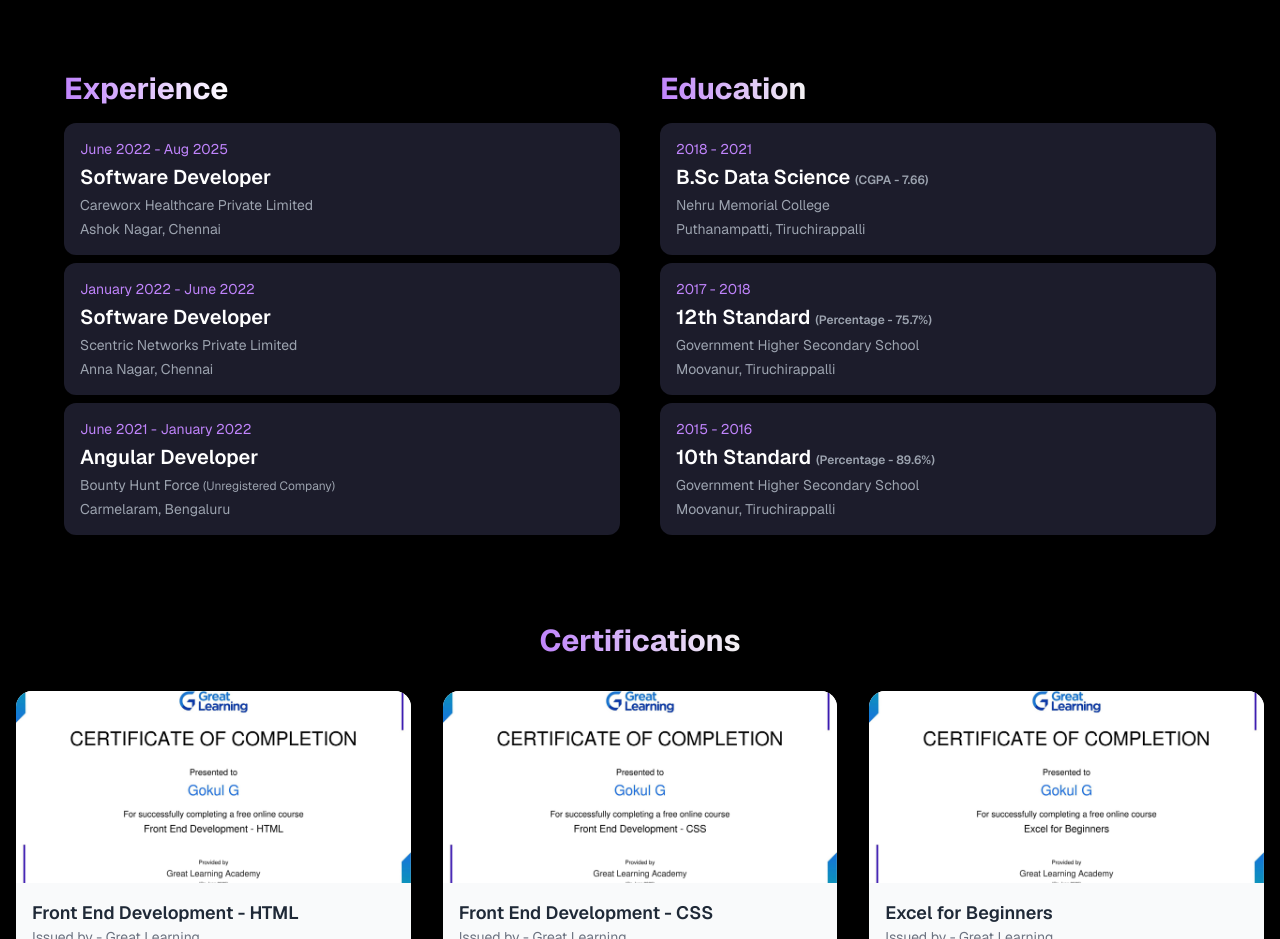
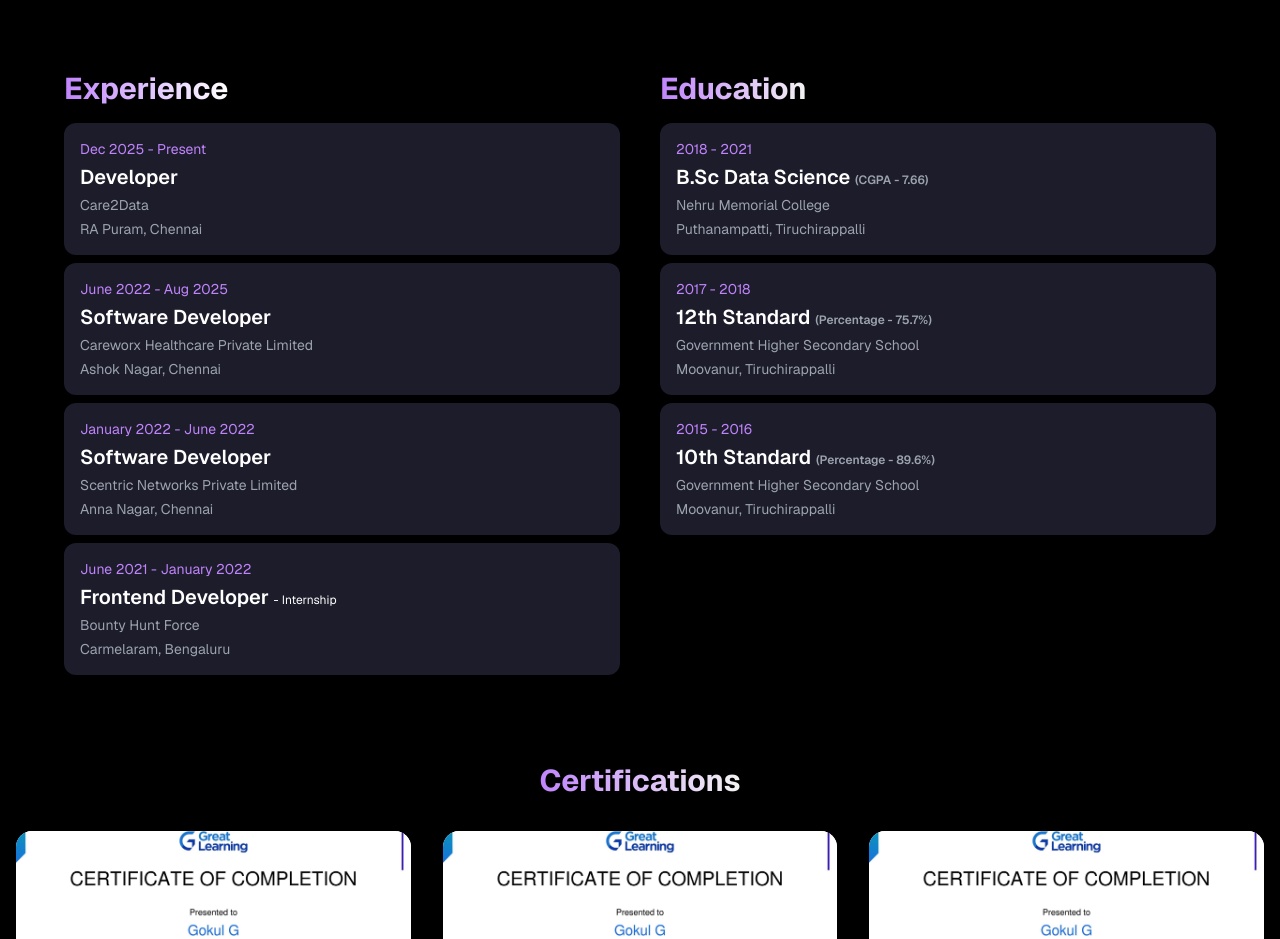
Before and after one commit to GokulRiya/GokulGovindaraj_Portfolio, an Angular app: page / in a window 1280 px wide. Shown: the part 2780-3719 px from the top of the page. Built offline with nearby package versions, Linux system fonts and the light colour scheme.

Commit message:
experience update

```diff
--- a/src/app/app.component.html
+++ b/src/app/app.component.html
@@ -149,9 +149,9 @@
         <div
           class="flex flex-col sm:flex-row justify-between items-center border border-gray-100 hover:bg-gradient-to-r from-purple-400 to-white p-4 rounded-xl hover:cursor-pointer group transition-colors duration-300">
           <div class="flex flex-col sm:flex-row sm:items-center">
-            <p class="font-bold text-purple-400 text-lg sm:mx-2 sm:my-0 group-hover:text-white">01</p>
-            <h3 class="w-64 text-lg font-semibold sm:mx-2 sm:my-0 group-hover:text-white">E-commerce</h3>
-            <p class="text-sm text-gray-400 sm:mx-2 sm:my-0 group-hover:text-white max-w-md">
+            <p class="font-bold text-purple-400 text-lg sm:mx-2 sm:my-0 group-hover:text-black">01</p>
+            <h3 class="w-64 text-lg font-semibold sm:mx-2 sm:my-0 group-hover:text-black">E-commerce</h3>
+            <p class="text-sm text-gray-400 sm:mx-2 sm:my-0 group-hover:text-black max-w-md">
               Built a responsive e-commerce UI with dynamic product listings, cart functionality, and seamless
               checkout
               flows. Focused on delivering a smooth and user-friendly shopping experience across all devices.
@@ -168,9 +168,9 @@
         <div
           class="flex flex-col sm:flex-row justify-between items-center border border-gray-100 hover:bg-gradient-to-r from-purple-400 to-white p-4 rounded-xl hover:cursor-pointer group transition-colors duration-300">
           <div class="flex flex-col sm:flex-row sm:items-center">
-            <p class="font-bold text-purple-400 text-lg sm:mx-2 sm:my-0 group-hover:text-white">02</p>
-            <h3 class="w-64 text-lg font-semibold sm:mx-2 sm:my-0 group-hover:text-white">LMS</h3>
-            <p class="text-sm text-gray-400 sm:mx-2 sm:my-0 group-hover:text-white max-w-md">
+            <p class="font-bold text-purple-400 text-lg sm:mx-2 sm:my-0 group-hover:text-black">02</p>
+            <h3 class="w-64 text-lg font-semibold sm:mx-2 sm:my-0 group-hover:text-black">LMS</h3>
+            <p class="text-sm text-gray-400 sm:mx-2 sm:my-0 group-hover:text-black max-w-md">
               Designed and developed modern, user-friendly Learning Management System (LMS) interfaces, featuring
               interactive course cards and a client-side book purchasing experience with real-time feedback.
             </p>
@@ -186,9 +186,9 @@
         <div
           class="flex flex-col sm:flex-row justify-between items-center border border-gray-100 hover:bg-gradient-to-r from-purple-400 to-white p-4 rounded-xl hover:cursor-pointer group transition-colors duration-300">
           <div class="flex flex-col sm:flex-row sm:items-center">
-            <p class="font-bold text-purple-400 text-lg sm:mx-2 sm:my-0 group-hover:text-white">03</p>
-            <h3 class="w-64 text-lg font-semibold sm:mx-2 sm:my-0 group-hover:text-white">Health Care</h3>
-            <p class="text-sm text-gray-400 sm:mx-2 sm:my-0 group-hover:text-white max-w-md">
+            <p class="font-bold text-purple-400 text-lg sm:mx-2 sm:my-0 group-hover:text-black">03</p>
+            <h3 class="w-64 text-lg font-semibold sm:mx-2 sm:my-0 group-hover:text-black">Health Care</h3>
+            <p class="text-sm text-gray-400 sm:mx-2 sm:my-0 group-hover:text-black max-w-md">
               Designed healthcare interfaces and dashboards that display real-time insights through dynamic charts
               and
               trigger intelligent alerts to enhance monitoring and decision-making.
@@ -205,9 +205,9 @@
         <div
           class="flex flex-col sm:flex-row justify-between items-center border border-gray-100 hover:bg-gradient-to-r from-purple-400 to-white p-4 rounded-xl hover:cursor-pointer group transition-colors duration-300">
           <div class="flex flex-col sm:flex-row sm:items-center">
-            <p class="font-bold text-purple-400 text-lg sm:mx-2 sm:my-0 group-hover:text-white">04</p>
-            <h3 class="w-64 text-lg font-semibold sm:mx-2 sm:my-0 group-hover:text-white">IoT Solution</h3>
-            <p class="text-sm text-gray-400 sm:mx-2 sm:my-0 group-hover:text-white max-w-md">
+            <p class="font-bold text-purple-400 text-lg sm:mx-2 sm:my-0 group-hover:text-black">04</p>
+            <h3 class="w-64 text-lg font-semibold sm:mx-2 sm:my-0 group-hover:text-black">IoT Solution</h3>
+            <p class="text-sm text-gray-400 sm:mx-2 sm:my-0 group-hover:text-black max-w-md">
               Developed custom IoT dashboards to visualize live device data using clean tables and interactive
               charts.
               Enabled users to track and analyze device performance effectively.
@@ -224,11 +224,11 @@
         <div
           class="flex flex-col sm:flex-row justify-between items-center border border-gray-100 hover:bg-gradient-to-r from-purple-400 to-white p-4 rounded-xl hover:cursor-pointer group transition-colors duration-300">
           <div class="flex flex-col sm:flex-row sm:items-center">
-            <p class="font-bold text-purple-400 text-lg sm:mx-2 sm:my-0 group-hover:text-white">05</p>
-            <h3 class="w-64 text-lg font-semibold sm:mx-2 sm:my-0 group-hover:text-white">Static & SPA Web
+            <p class="font-bold text-purple-400 text-lg sm:mx-2 sm:my-0 group-hover:text-black">05</p>
+            <h3 class="w-64 text-lg font-semibold sm:mx-2 sm:my-0 group-hover:text-black">Static & SPA Web
               Development
             </h3>
-            <p class="text-sm text-gray-400 sm:mx-2 sm:my-0 group-hover:text-white max-w-md">
+            <p class="text-sm text-gray-400 sm:mx-2 sm:my-0 group-hover:text-black max-w-md">
               Built both static and dynamic web solutions, from landing pages to advanced single-page applications
               (SPAs). Used technologies like HTML, Tailwind CSS, and Angular to create responsive, interactive, and
               optimized web experiences.
@@ -245,9 +245,9 @@
         <div
           class="flex flex-col sm:flex-row justify-between items-center border border-gray-100 hover:bg-gradient-to-r from-purple-400 to-white p-4 rounded-xl hover:cursor-pointer group transition-colors duration-300">
           <div class="flex flex-col sm:flex-row sm:items-center">
-            <p class="font-bold text-purple-400 text-lg sm:mx-2 sm:my-0 group-hover:text-white">06</p>
-            <h3 class="w-64 text-lg font-semibold sm:mx-2 sm:my-0 group-hover:text-white">Mobile Applications</h3>
-            <p class="text-sm text-gray-400 sm:mx-2 sm:my-0 group-hover:text-white max-w-md">
+            <p class="font-bold text-purple-400 text-lg sm:mx-2 sm:my-0 group-hover:text-black">06</p>
+            <h3 class="w-64 text-lg font-semibold sm:mx-2 sm:my-0 group-hover:text-black">Mobile Applications</h3>
+            <p class="text-sm text-gray-400 sm:mx-2 sm:my-0 group-hover:text-black max-w-md">
               Delivered complete mobile app solutions — from designing UI screens to integrating backend services
               using
               Firebase, building APKs/AABs, and publishing them to the Play Store using Google Play Console.
@@ -299,7 +299,7 @@
                     <a [href]="car.link" target="_blank" class="text-black hover:text-purple-700">
                       <div class="flex justify-between">
                         <div>
-                          <p class="text-sm font-semibold group-hover:text-white">{{ car.name }}</p>
+                          <p class="text-sm font-semibold group-hover:text-black">{{ car.name }}</p>
                           <p class="text-xs truncate group-hover:text-black text-start group-hover:underline">{{
                             car.link }}</p>
                         </div>
@@ -371,26 +371,32 @@
         </h2>
         <div class="bg-[#1c1c2b] p-4 my-2 group rounded-xl hover:bg-gradient-to-r from-purple-400 to-[#f4f3f3]"
           data-aos="fade-right">
-          <p class="text-purple-400 text-sm group-hover:text-white ">June 2022 - Aug 2025</p>
-          <h3 class="text-xl font-semibold mt-1">Software Developer</h3>
-          <p class="group-hover:text-white text-sm mt-1 text-gray-400">Careworx Healthcare Private Limited</p>
-          <p class="group-hover:text-white text-sm mt-1 text-gray-400">Ashok Nagar, Chennai</p>
+          <p class="text-purple-400 text-sm group-hover:text-black ">Dec 2025 - Present</p>
+          <h3 class="text-xl font-semibold mt-1">Developer</h3>
+          <p class="group-hover:text-black text-sm mt-1 text-gray-400">Care2Data</p>
+          <p class="group-hover:text-black text-sm mt-1 text-gray-400">RA Puram, Chennai</p>
         </div>
         <div class="bg-[#1c1c2b] p-4 my-2 group rounded-xl hover:bg-gradient-to-r from-purple-400 to-[#f4f3f3]"
           data-aos="fade-right">
-          <p class="text-purple-400 text-sm group-hover:text-white ">January 2022 - June 2022</p>
+          <p class="text-purple-400 text-sm group-hover:text-black ">June 2022 - Aug 2025</p>
           <h3 class="text-xl font-semibold mt-1">Software Developer</h3>
-          <p class="group-hover:text-white text-sm mt-1 text-gray-400">Scentric Networks Private Limited</p>
-          <p class="group-hover:text-white text-sm mt-1 text-gray-400">Anna Nagar, Chennai</p>
+          <p class="group-hover:text-black text-sm mt-1 text-gray-400">Careworx Healthcare Private Limited</p>
+          <p class="group-hover:text-black text-sm mt-1 text-gray-400">Ashok Nagar, Chennai</p>
         </div>
         <div class="bg-[#1c1c2b] p-4 my-2 group rounded-xl hover:bg-gradient-to-r from-purple-400 to-[#f4f3f3]"
           data-aos="fade-right">
-          <p class="text-purple-400 text-sm group-hover:text-white ">June 2021 - January 2022</p>
-          <h3 class="text-xl font-semibold mt-1">Angular Developer</h3>
-          <p class="group-hover:text-white text-sm mt-1 text-gray-400">Bounty Hunt Force <span
-              class="text-xs font-normal">(Unregistered
-              Company)</span></p>
-          <p class="group-hover:text-white text-sm mt-1 text-gray-400">Carmelaram, Bengaluru</p>
+          <p class="text-purple-400 text-sm group-hover:text-black ">January 2022 - June 2022</p>
+          <h3 class="text-xl font-semibold mt-1">Software Developer</h3>
+          <p class="group-hover:text-black text-sm mt-1 text-gray-400">Scentric Networks Private Limited</p>
+          <p class="group-hover:text-black text-sm mt-1 text-gray-400">Anna Nagar, Chennai</p>
+        </div>
+        <div class="bg-[#1c1c2b] p-4 my-2 group rounded-xl hover:bg-gradient-to-r from-purple-400 to-[#f4f3f3]"
+          data-aos="fade-right">
+          <p class="text-purple-400 text-sm group-hover:text-black ">June 2021 - January 2022</p>
+          <h3 class="text-xl font-semibold mt-1">Frontend Developer <span class="text-xs font-normal">- Internship</span>
+          </h3>
+          <p class="group-hover:text-black text-sm mt-1 text-gray-400">Bounty Hunt Force
+          <p class="group-hover:text-black text-sm mt-1 text-gray-400">Carmelaram, Bengaluru</p>
         </div>
       </div>
 
@@ -400,27 +406,27 @@
         </h2>
         <div class="bg-[#1c1c2b] p-4 my-2 group rounded-xl hover:bg-gradient-to-r from-purple-400 to-[#f4f3f3]"
           data-aos="fade-right">
-          <p class="text-purple-400 text-sm group-hover:text-white ">2018 - 2021</p>
+          <p class="text-purple-400 text-sm group-hover:text-black ">2018 - 2021</p>
           <h3 class="text-xl font-semibold mt-1">B.Sc Data Science <span
               class="text-xs mt-1 text-gray-400 group-hover:text-black"> (CGPA - 7.66)</span></h3>
-          <p class="group-hover:text-white text-sm mt-1 text-gray-400">Nehru Memorial College</p>
-          <p class="group-hover:text-white text-sm mt-1 text-gray-400"> Puthanampatti, Tiruchirappalli</p>
+          <p class="group-hover:text-black text-sm mt-1 text-gray-400">Nehru Memorial College</p>
+          <p class="group-hover:text-black text-sm mt-1 text-gray-400"> Puthanampatti, Tiruchirappalli</p>
         </div>
         <div class="bg-[#1c1c2b] p-4 my-2 group rounded-xl hover:bg-gradient-to-r from-purple-400 to-[#f4f3f3]"
           data-aos="fade-right">
-          <p class="text-purple-400 text-sm group-hover:text-white ">2017 - 2018</p>
+          <p class="text-purple-400 text-sm group-hover:text-black ">2017 - 2018</p>
           <h3 class="text-xl font-semibold mt-1">12th Standard <span
               class="text-xs mt-1 text-gray-400 group-hover:text-black">(Percentage - 75.7%)</span></h3>
-          <p class="group-hover:text-white text-sm mt-1 text-gray-400">Government Higher Secondary School</p>
-          <p class="group-hover:text-white text-sm mt-1 text-gray-400"> Moovanur, Tiruchirappalli</p>
+          <p class="group-hover:text-black text-sm mt-1 text-gray-400">Government Higher Secondary School</p>
+          <p class="group-hover:text-black text-sm mt-1 text-gray-400"> Moovanur, Tiruchirappalli</p>
         </div>
         <div class="bg-[#1c1c2b] p-4 my-2 group rounded-xl hover:bg-gradient-to-r from-purple-400 to-[#f4f3f3]"
           data-aos="fade-right">
-          <p class="text-purple-400 text-sm group-hover:text-white ">2015 - 2016</p>
+          <p class="text-purple-400 text-sm group-hover:text-black ">2015 - 2016</p>
           <h3 class="text-xl font-semibold mt-1">10th Standard <span
               class="text-xs mt-1 text-gray-400 group-hover:text-black">(Percentage - 89.6%)</span></h3>
-          <p class="group-hover:text-white text-sm mt-1 text-gray-400">Government Higher Secondary School</p>
-          <p class="group-hover:text-white text-sm mt-1 text-gray-400"> Moovanur, Tiruchirappalli</p>
+          <p class="group-hover:text-black text-sm mt-1 text-gray-400">Government Higher Secondary School</p>
+          <p class="group-hover:text-black text-sm mt-1 text-gray-400"> Moovanur, Tiruchirappalli</p>
         </div>
       </div>
 
@@ -655,7 +661,7 @@
         class="flex items-center justify-center px-3 group-hover:px-6 py-3 rounded-full relative overflow-hidden transition-all duration-300 ease-in-out">
         <span
           class="absolute w-12 h-12 rounded-full bg-black opacity-20 scale-0 group-hover:scale-100 group-hover:opacity-40 transition duration-500 ease-out"></span>
-        <i class="ri-phone-line text-xl z-10 transition-all duration-300 group-hover:text-white"></i>
+        <i class="ri-phone-line text-xl z-10 transition-all duration-300 group-hover:text-black"></i>
       </div>
     </a>
 
```
